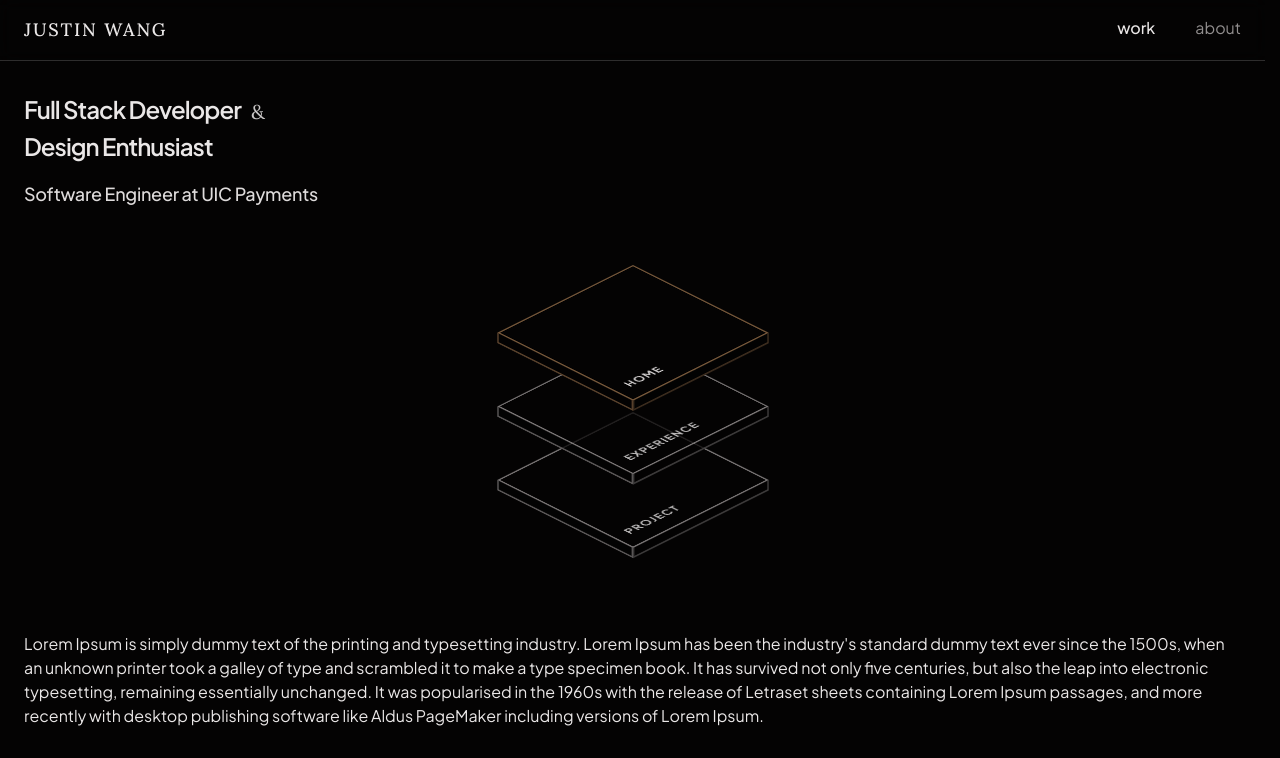
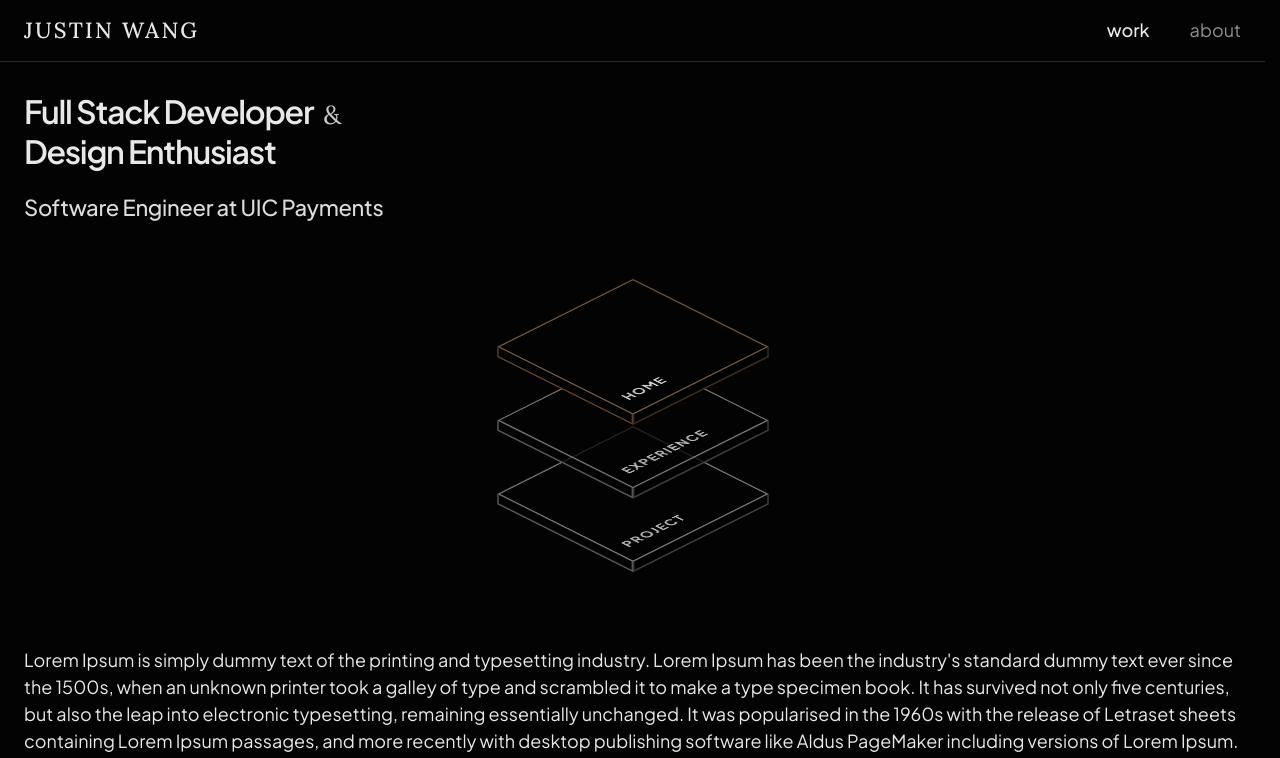
Before and after one commit to jwang9228/personal-site, a Next.js app: page / in a window 1280 px wide. Shown: the top 758 px of the page. Built offline with nearby package versions, Linux system fonts and the light colour scheme.

Commit message:
Shift typescale up to min 14px

```diff
--- a/src/app/components/about/Active.tsx
+++ b/src/app/components/about/Active.tsx
@@ -12,7 +12,7 @@ export default function Active() {
               text-sm font-accent font-medium'
           >
             {dayIntensityMapping.dayLabel}
-            <span className={`block size-1.5 bg-accent-dark rounded-full
+            <span className={`block size-2 bg-accent-dark rounded-full
               ${dayIntensityMapping.intensityClass}`} />
           </li>
         ))}
--- a/src/app/components/navigation/Footer.tsx
+++ b/src/app/components/navigation/Footer.tsx
@@ -9,7 +9,7 @@ export default function Footer() {
 
   return (
     <footer className='flex flex-col tablet:items-center border-t border-primary-muted/25
-      gap-xl layout-py'>
+      gap-lg layout-py'>
       <div className='grid grid-cols-2 tablet:flex tablet:justify-center w-full
         tablet:gap-24 laptop:gap-32 layout-px'>
         {FOOTER_NAV.map(footerSection => (
--- a/src/app/components/utils/PillList.tsx
+++ b/src/app/components/utils/PillList.tsx
@@ -9,7 +9,7 @@ export default function PillList({ items }: PillListProps) {
         <li
           key={item}
           className='text-xs text-background/70 font-normal rounded-full
-            bg-primary-muted/15 px-sm py-xs select-none'
+            bg-primary-muted/15 px-3 py-xs select-none'
         >
           {item}
         </li>
--- a/src/app/globals.css
+++ b/src/app/globals.css
@@ -19,46 +19,36 @@
 }
 
 /* Typescale */
-@utility text-xs {
-  font-size:        0.75rem;
-  font-weight:      500;
-  line-height:      1.6;
-  letter-spacing:   0.1em;
-}
+@theme {
+  --text-xs: 0.875rem;
+  --text-xs--font-weight: 500;
+  --text-xs--line-height: 1.6;
+  --text-xs--letter-spacing: 0.1em;
 
-@utility text-sm {
-  font-size:        0.875rem;
-  font-weight:      400;
-  line-height:      1.5;
-  letter-spacing:   0em;
-}
+  --text-sm: 1rem;
+  --text-sm--font-weight: 400;
+  --text-sm--line-height: 1.5;
+  --text-sm--letter-spacing: 0em;
 
-@utility text-base {
-  font-size:        1rem;
-  font-weight:      400;
-  line-height:      1.5;
-  letter-spacing:   0em;
-}
+  --text-base: 1.125rem;
+  --text-base--font-weight: 400;
+  --text-base--line-height: 1.5;
+  --text-base--letter-spacing: 0em;
 
-@utility text-lg {
-  font-size:        1.125rem;
-  font-weight:      500;
-  line-height:      1.25;
-  letter-spacing:   -0.015em;
-}
+  --text-lg: 1.375rem;
+  --text-lg--font-weight: 500;
+  --text-lg--line-height: 1.3;
+  --text-lg--letter-spacing: -0.015em;
 
-@utility text-xl {
-  font-size:        1.625rem;
-  font-weight:      600;
-  line-height:      1.1;
-  letter-spacing:   -0.03em;
-}
+  --text-xl: 1.625rem;
+  --text-xl--font-weight: 600;
+  --text-xl--line-height: 1.2;
+  --text-xl--letter-spacing: -0.03em;
 
-@utility text-2xl {
-  font-size:        2rem;
-  font-weight:      600;
-  line-height:      1.1;
-  letter-spacing:   -0.04em;
+  --text-2xl: 2rem;
+  --text-2xl--font-weight: 600;
+  --text-2xl--line-height: 1.1;
+  --text-2xl--letter-spacing: -0.04em;
 }
 
 /* Margins and Spacing */
@@ -66,9 +56,9 @@
   --spacing-xxs:    0.125rem;
   --spacing-xs:     0.25rem;
   --spacing-sm:     0.625rem;
-  --spacing-base:   1.125rem;
-  --spacing-lg:     1.5rem;
-  --spacing-xl:     2rem;
+  --spacing-base:   1.5rem;
+  --spacing-lg:     2rem;
+  --spacing-xl:     3rem;
 }
 
 /* Fonts */
```
